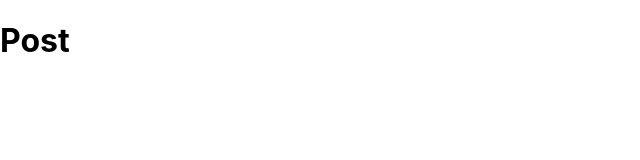
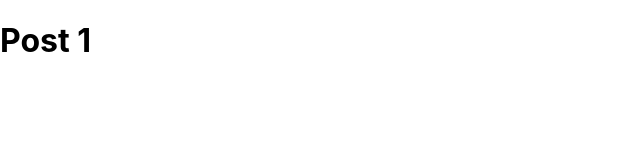
Before and after one commit to DaniilBenyash/tms_blog, a React (Create React App) app: page /posts/1 in a window 1280 px wide. Shown: the top 160 px of the page, without its empty margins (0-640 px from the left). Built offline with nearby package versions, Linux system fonts and the light colour scheme.

Commit message:
feat: add id for Post

```diff
--- a/src/routes/Post/Post.tsx
+++ b/src/routes/Post/Post.tsx
@@ -1,7 +1,9 @@
 import React from "react";
+import { useParams } from "react-router-dom"
 
 export const Post = () => {
+    const { id } = useParams();
     return (
-        <h1>Post</h1>
+        <h1>Post {id}</h1>
     )
 }
```
